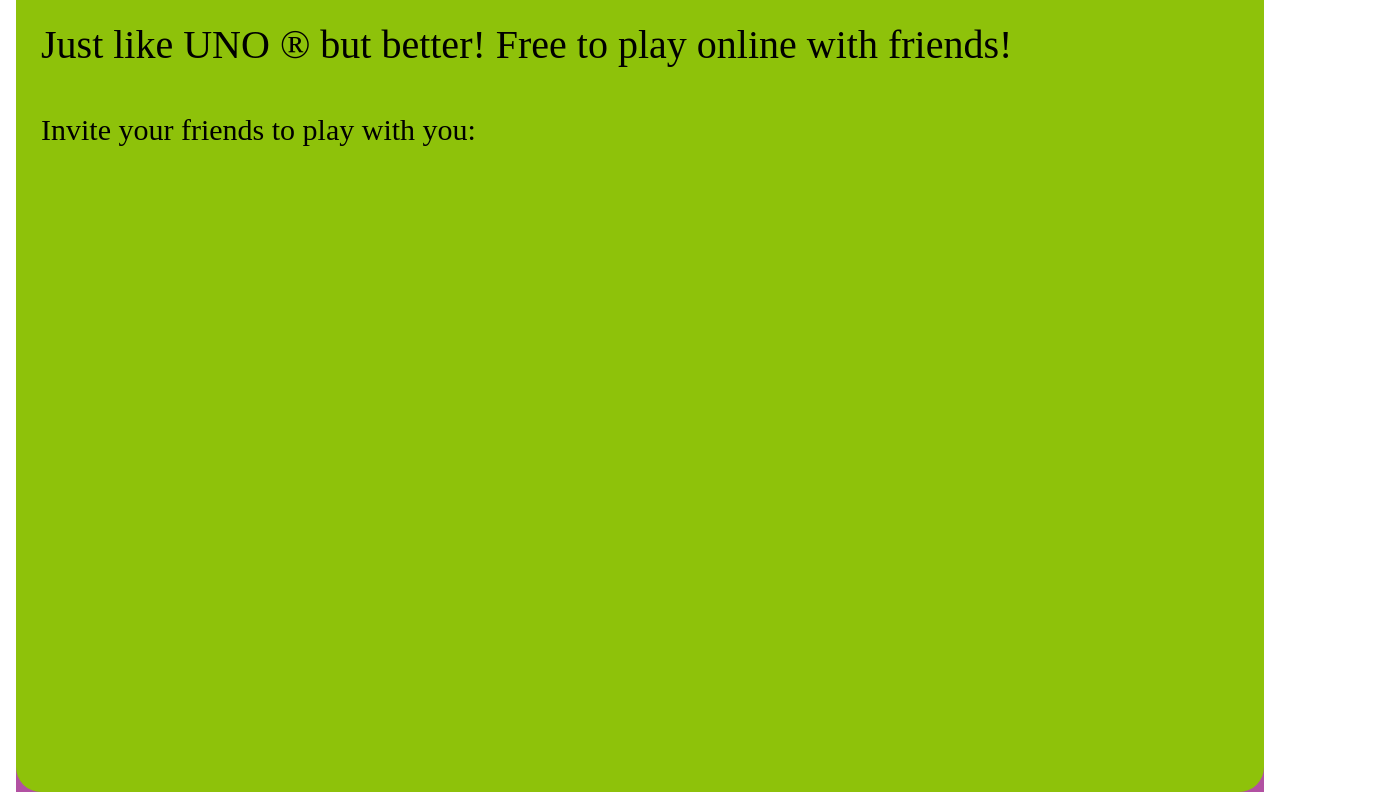
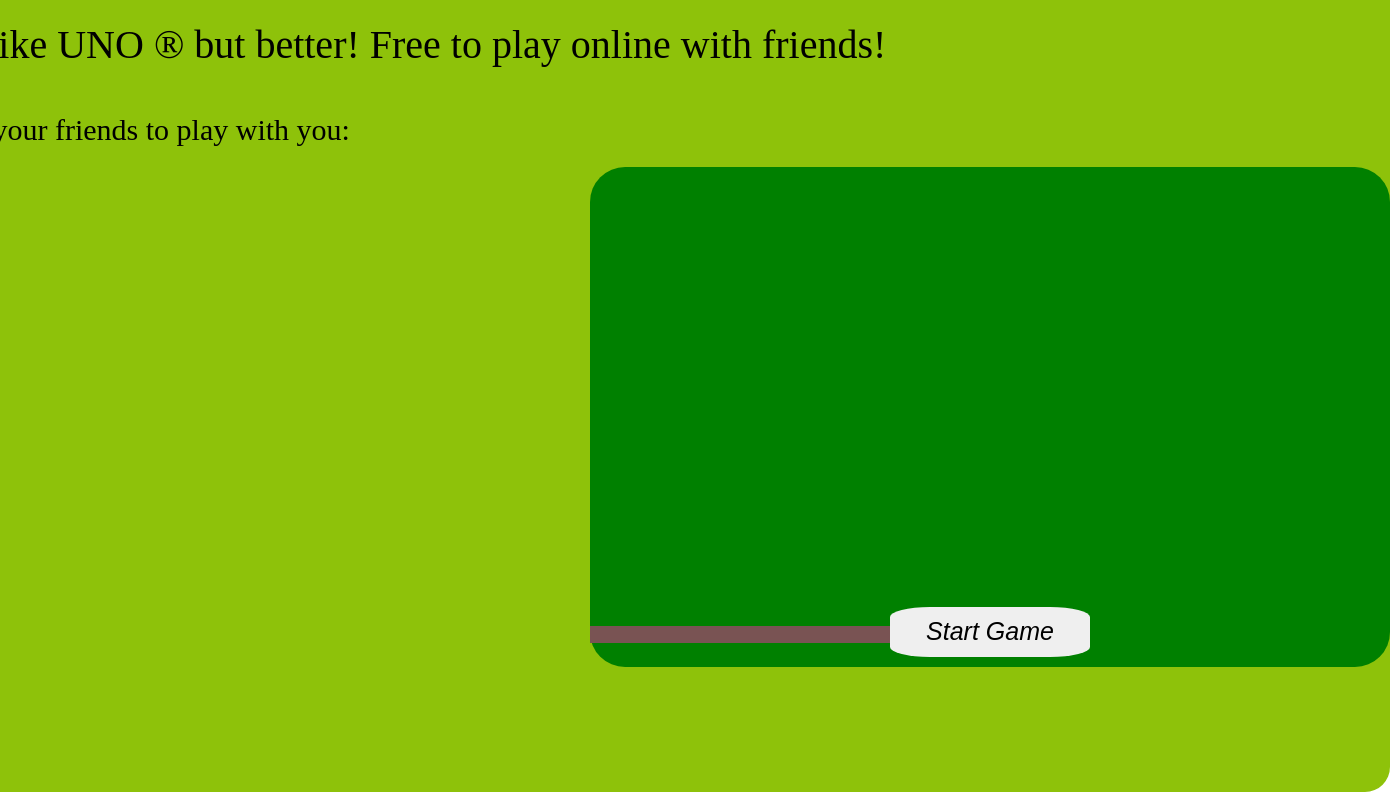
Before and after one commit to Soovier/JAWS-Uno, a SvelteKit app: page /Settings in a window 1280 px wide. Shown: the part 226-1026 px from the top of the page, 1390 px wide, since content can reach past the window. Built offline with nearby package versions, Linux system fonts and the light colour scheme.

Commit message:
Game Page Added

```diff
--- a/src/componets/lobby.svelte
+++ b/src/componets/lobby.svelte
@@ -18,7 +18,11 @@
       <p class="Title3">Invite your friends to play with you:</p>
     </div>
 
-    <div class="playerSection"></div>
+    <div class="playerSection">
+      <a class="startGameMAIN" href="Game">
+        <button class="startGame"> Start Game </button>
+      </a>
+    </div>
   </div>
 </body>
 
@@ -31,6 +35,37 @@
     display: flex;
     align-items: center;
     justify-content: center;
+  }
+
+  .playerSection {
+    background-color: green;
+    width: 800px;
+    height: 500px;
+    margin-left: 700px;
+    border-radius: 35px;
+    margin-top: -10px;
+    border-color: red;
+  }
+
+  .startGameMAIN {
+    background-color: rgb(121, 83, 83);
+    width: 200px;
+    height: 150px;
+    /* width: px; */
+    /* max-height: 50px; */
+  }
+
+  .startGame {
+    border: none;
+    margin-left: 300px;
+    margin-top: 440px;
+    width: 200px;
+    height: 50px;
+    border-radius: 20%;
+    font-size: 25px;
+    font-style: italic;
+    font-weight: 400px;
+    color: black;
   }
 
   .Title3 {
```
Also changed, not shown: src/routes/Game/+page.svelte (added, +9 -0 lines).
